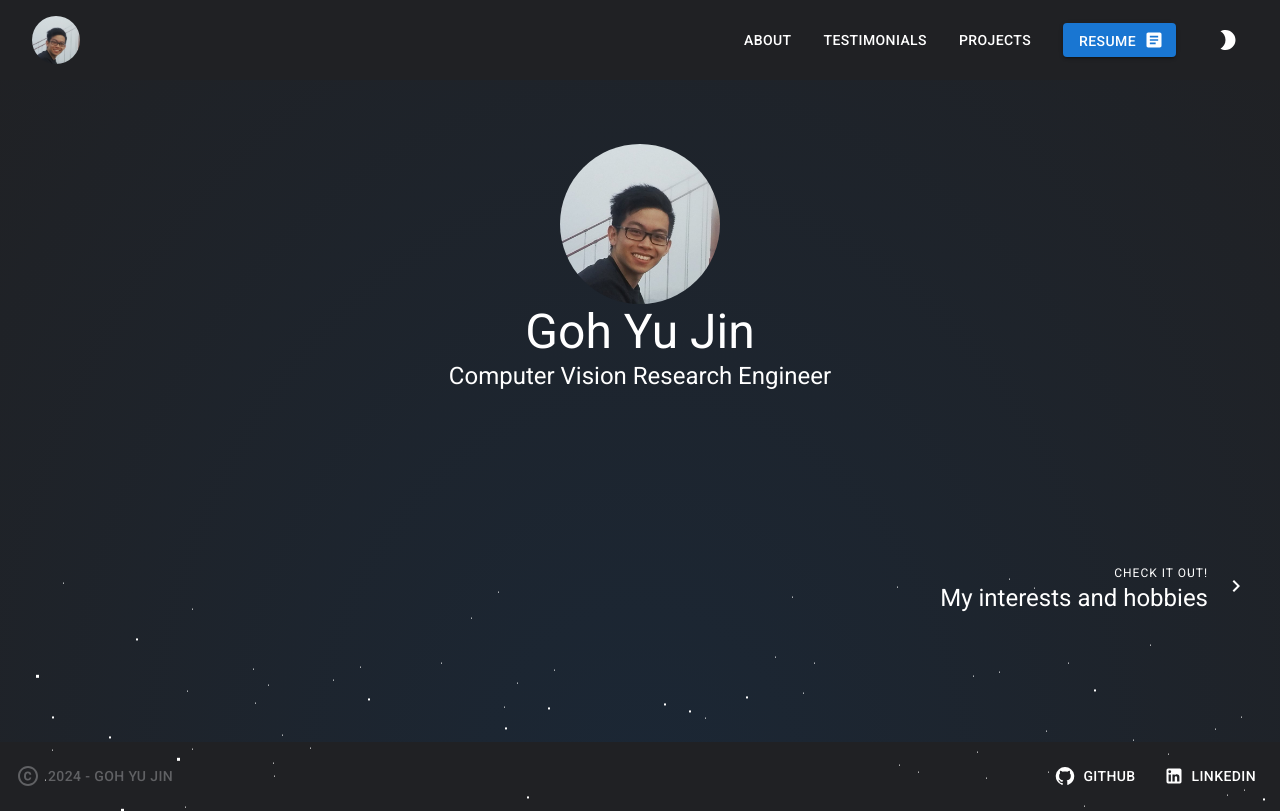
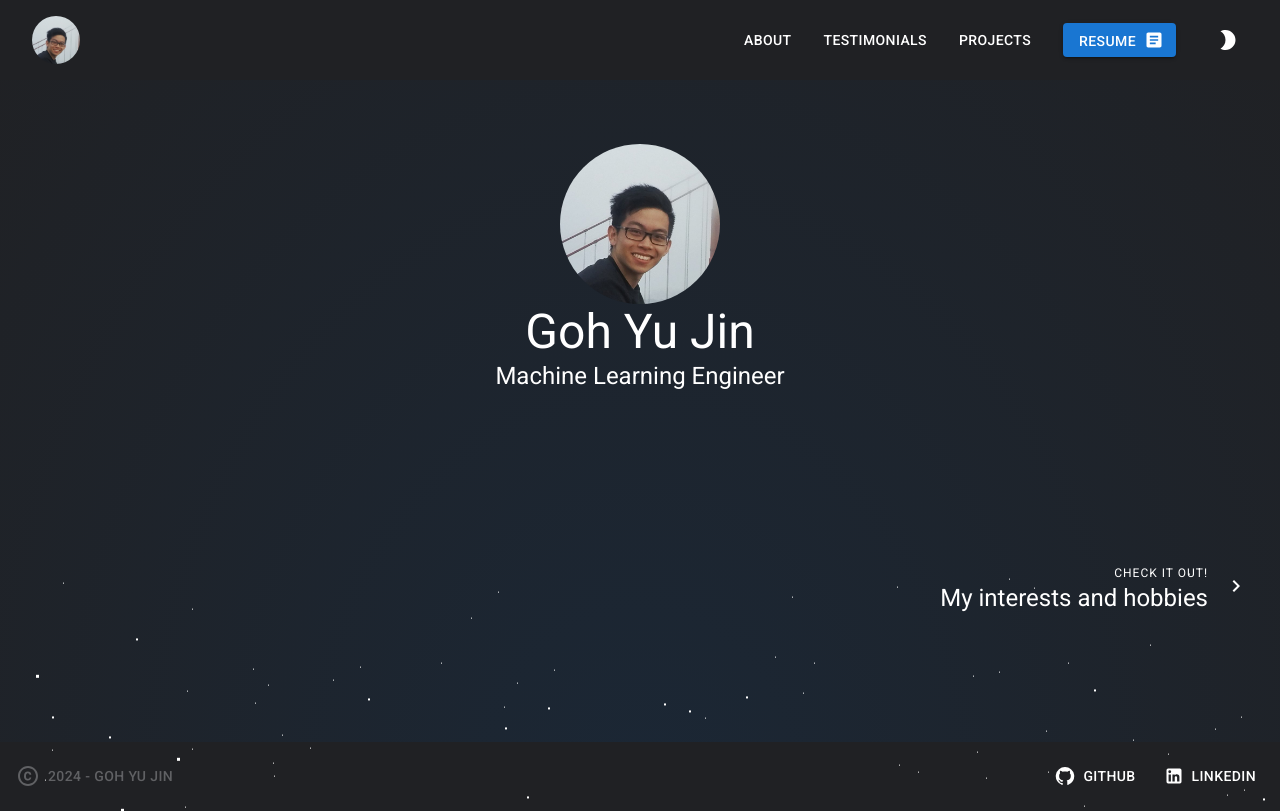
Before and after one commit to GohYuJin/GohYuJin.github.io, a React (Create React App) app: page / in a window 1280 px wide. Built offline with nearby package versions, Linux system fonts and the light colour scheme.

Commit message:
updated job title

```diff
--- a/src/pages/landing/LandingPage.tsx
+++ b/src/pages/landing/LandingPage.tsx
@@ -38,7 +38,7 @@ export default function LandingPage() {
           Goh Yu Jin
         </Typography>
         <Typography variant="h5" margin="auto" component="h2">
-          Computer Vision Research Engineer
+          Machine Learning Engineer
         </Typography>
       </section>
 
```
Also changed, not shown: 1 other file (tests, documents, lock files or other folders).
